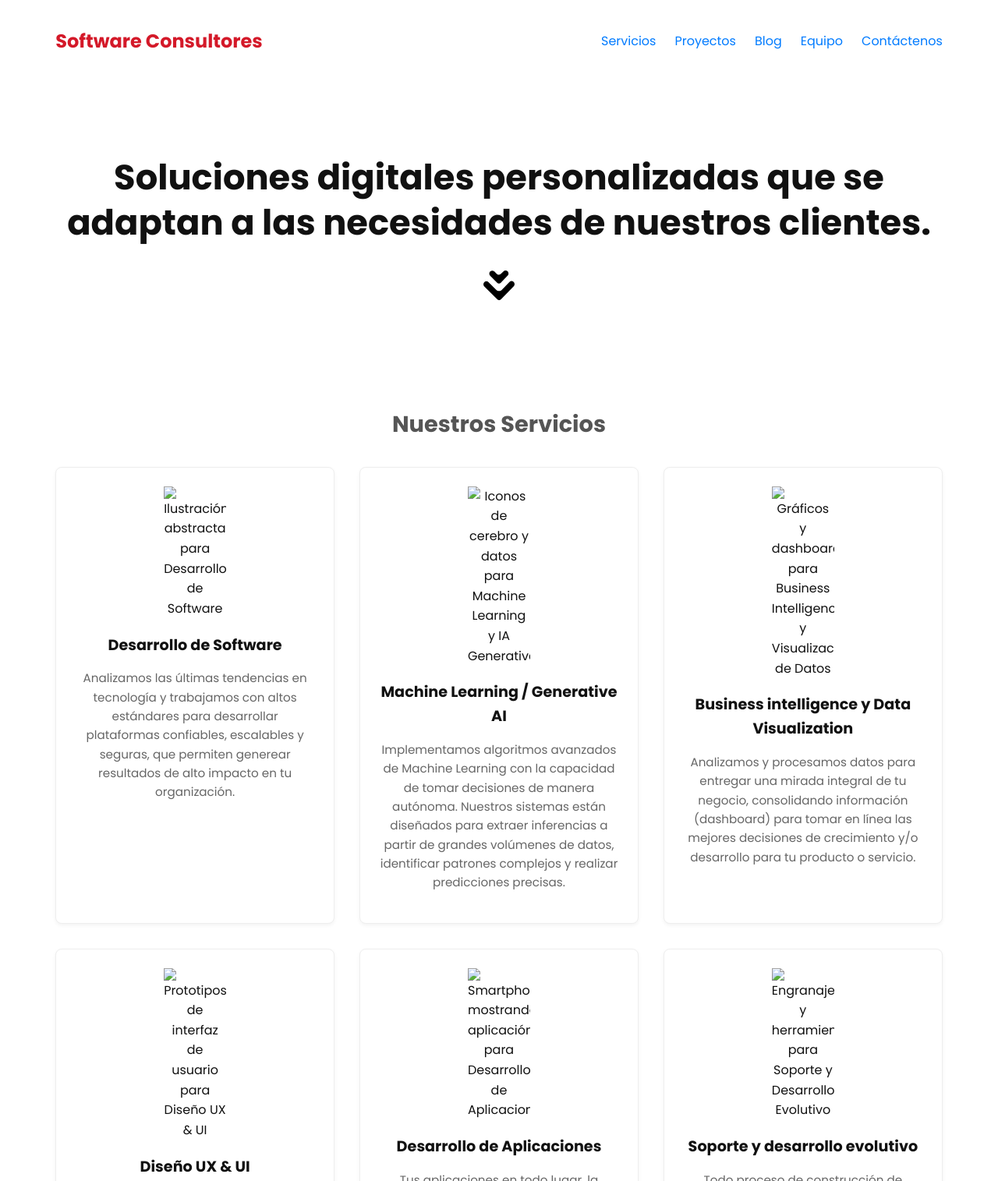
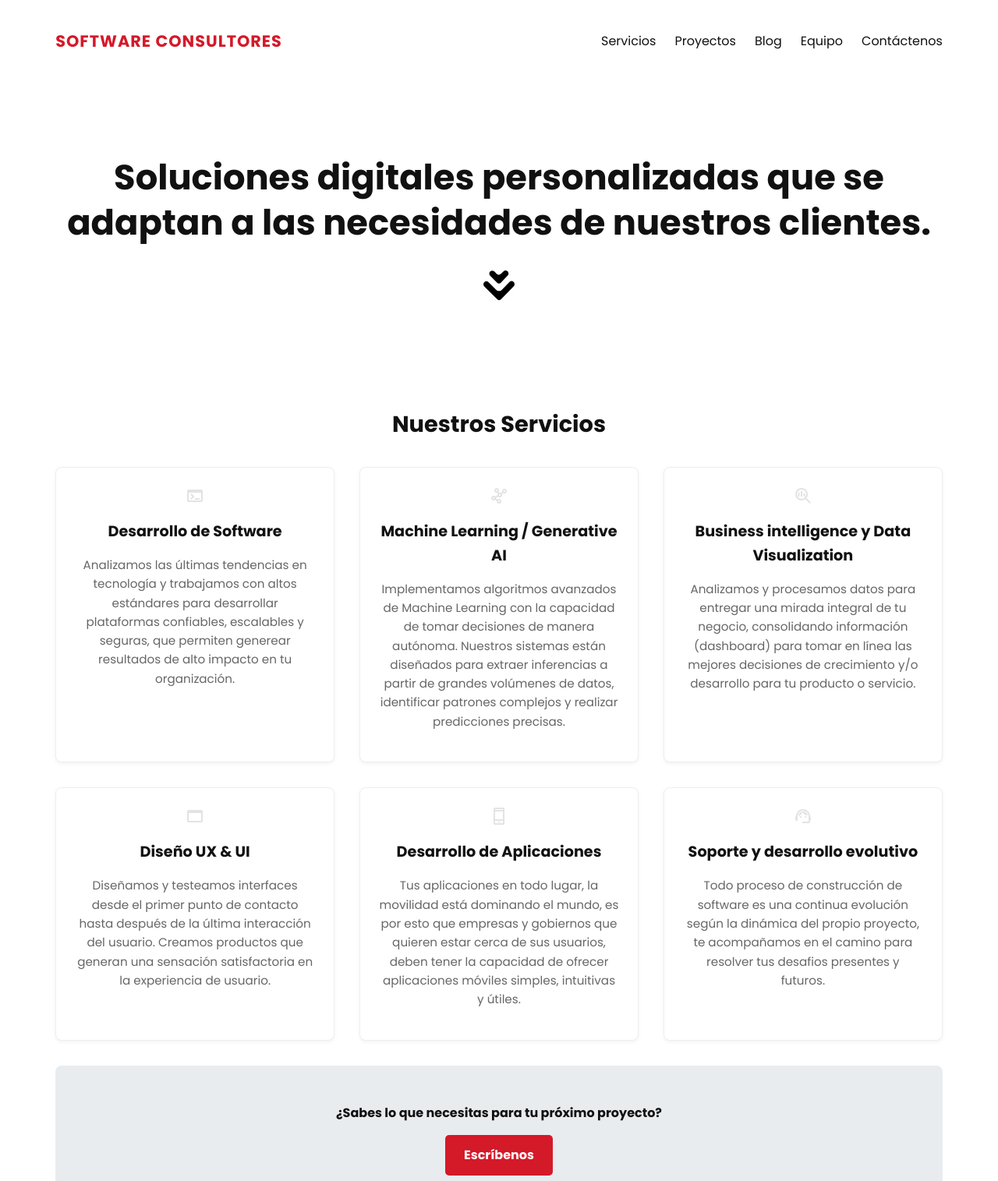
Before and after one commit to felipeDev303/consultoria, a plain HTML site: page index.html in a window 1280 px wide. Shown: the top 1515 px of the page at 78% size. Drawn offline with Linux system fonts and the light colour scheme.

Commit message:
Agregar nuevos íconos SVG y actualizar referencias en index.html; mejorar estilos en styles.css

```diff
--- a/index.html
+++ b/index.html
@@ -21,6 +21,7 @@
       href="https://fonts.googleapis.com/css2?family=Karla:ital,wght@0,200..800;1,200..800&family=Poppins:ital,wght@0,100;0,200;0,300;0,400;0,500;0,600;0,700;0,800;0,900;1,100;1,200;1,300;1,400;1,500;1,600;1,700;1,800;1,900&family=Roboto:ital,wght@0,100;0,300;0,400;0,500;0,700;0,900;1,100;1,300;1,400;1,500;1,700;1,900&display=swap"
       rel="stylesheet"
     />
+
     <title>Software Consultores - Soluciones Digitales Personalizadas</title>
     <link rel="stylesheet" href="styles.css" />
   </head>
@@ -62,7 +63,7 @@
           <div class="grid services-grid">
             <article class="service-item">
               <img
-                src="img/servicio1.jpg"
+                src="img/terminal.svg"
                 alt="Ilustración abstracta para Desarrollo de Software"
               />
               <h3>
@@ -80,7 +81,7 @@
 
             <article class="service-item">
               <img
-                src="img/servicio2.jpg"
+                src="img/graph.svg"
                 alt="Iconos de cerebro y datos para Machine Learning y IA Generativa"
               />
               <h3>
@@ -99,7 +100,7 @@
 
             <article class="service-item">
               <img
-                src="img/servicio3.jpg"
+                src="img/search.svg"
                 alt="Gráficos y dashboard para Business Intelligence y Visualización de Datos"
               />
               <h3>
@@ -117,7 +118,7 @@
 
             <article class="service-item">
               <img
-                src="img/servicio4.jpg"
+                src="img/web.svg"
                 alt="Prototipos de interfaz de usuario para Diseño UX & UI"
               />
               <h3><a href="servicios.html#diseno-ux-ui">Diseño UX & UI</a></h3>
@@ -131,7 +132,7 @@
 
             <article class="service-item">
               <img
-                src="img/servicio5.jpg"
+                src="img/phone.svg"
                 alt="Smartphone mostrando aplicación para Desarrollo de Aplicaciones"
               />
               <h3>
@@ -149,7 +150,7 @@
 
             <article class="service-item">
               <img
-                src="img/servicio6.jpg"
+                src="img/support.svg"
                 alt="Engranajes y herramientas para Soporte y Desarrollo Evolutivo"
               />
               <h3>
--- a/styles.css
+++ b/styles.css
@@ -19,25 +19,30 @@ body {
   background-color: #fff; /* Color de fondo por defecto */
   -webkit-font-smoothing: antialiased; /* Mejora renderizado de fuentes en WebKit */
   -moz-osx-font-smoothing: grayscale; /* Mejora renderizado de fuentes en Firefox */
+  font-size: 1rem; /* Tamaño de fuente base (16px) */
+  overflow-x: hidden; /* Evita scroll horizontal no deseado */
+  scroll-padding-top: 5rem; /* Espacio superior para anclas (ajusta según tu header) */
+  /* Puedes añadir un color de fondo diferente para el body si lo deseas */
+  /* background-color: #f8f9fa; */
 }
 
 img {
   max-width: 100%; /* Hace las imágenes responsivas por defecto */
   height: auto; /* Mantiene la proporción */
   display: block; /* Evita espacio extra debajo de las imágenes */
+  color: #111111; /* Color de texto por defecto */
+  text-decoration: none; /* Quita subrayado por defecto (puedes añadirlo al hover) */
 }
 
 a {
-  color: #007bff; /* Color de enlace base */
+  color: #111111; /* Color de enlace base */
   text-decoration: none; /* Quita subrayado por defecto (puedes añadirlo al hover) */
 }
 
 a:hover,
 a:focus {
-  text-decoration: underline; /* Añade feedback visual */
-  /* ¡Asegúrate de que :focus tenga un estilo claro visible! */
-  outline: 2px solid blue; /* Ejemplo de outline para focus */
-  outline-offset: 2px;
+  color: #d41929; /* Color de enlace al pasar el ratón o al enfocar */
+  text-decoration: underline; /* Añade subrayado al hover/focus */
 }
 
 /* Añade estilos base para listas si es necesario (ej. quitar viñetas a navs) */
@@ -62,9 +67,13 @@ ul {
 
 .site-header .logo span {
   /* O .logo img si usas imagen */
-  font-weight: bold;
-  font-size: 1.5rem;
+  font-weight: bold; /* Negrita para el logo */
+  font-size: 1.3rem;
   color: #d41929; /* Color del logo */
+  text-transform: uppercase; /* Opcional: transforma a mayúsculas */
+  letter-spacing: 1px; /* Espaciado entre letras */
+  text-decoration: none; /* Quita subrayado */
+  transition: color 0.3s ease; /* Transición suave para hover */
 }
 
 /* Estilos base para Nav (Mobile - podría estar oculto inicialmente) */
@@ -123,7 +132,7 @@ h2 {
   font-size: 1.8rem;
   text-align: center;
   margin-bottom: 2rem;
-  color: #555;
+  color: #111111;
 }
 
 /* Services Grid (Mobile: probablemente 1 columna) */
@@ -145,8 +154,8 @@ h2 {
 }
 
 .service-item img {
-  max-width: 80px; /* Tamaño de iconos/imágenes de servicio */
   margin: 0 auto 1rem;
+  display: block; /* Centrado */
 }
 
 .service-item h3,
```
Also changed, not shown: img/graph.svg (added), img/phone.svg (added), img/search.svg (added), img/support.svg (added), img/terminal.svg (added), img/web.svg (added).
